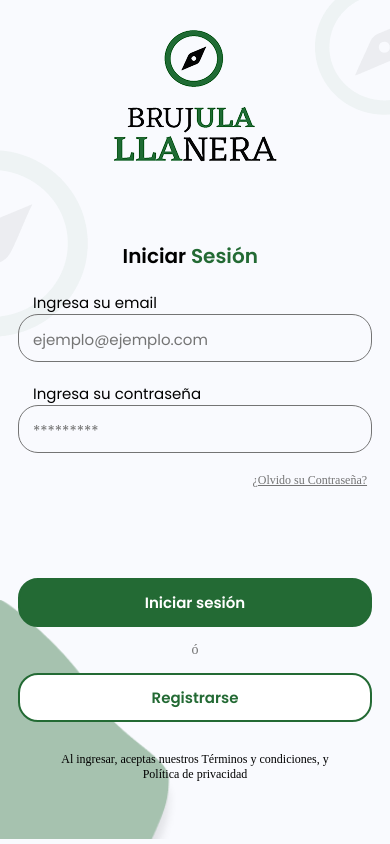
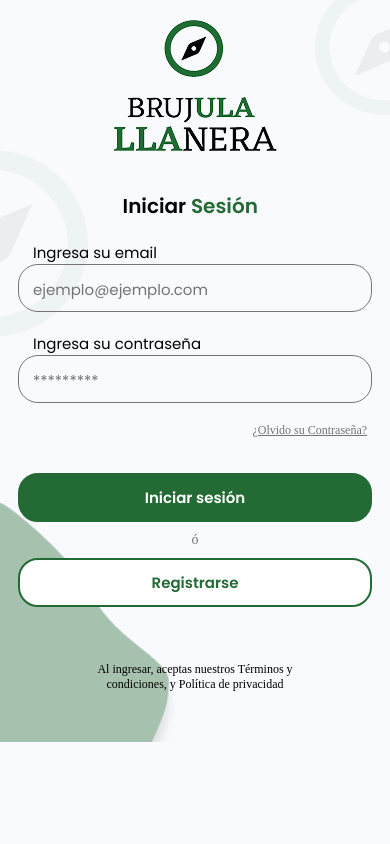
Before and after one commit to chrisfalla/Frontend_La_Brujula_Llanera, a React Native app: screen /Login in a window 390 px wide. Built offline with nearby package versions, Linux system fonts and the light colour scheme.

Commit message:
UI Implementation: Add absolute position to the button on all screens

```diff
--- a/src/presentation/screens/Favorites/FavoritesScreen.js
+++ b/src/presentation/screens/Favorites/FavoritesScreen.js
@@ -125,6 +125,7 @@ useEffect(() => {
   if (error) {
     return (
       <View style={styles.container}>
+
         <NavigationTopBar
           title="Mis favoritos"
           SecondIcon={null}
@@ -142,6 +143,7 @@ useEffect(() => {
 
   return (
     <View style={styles.container}>
+      <View style={styles.favoritesContainer}>
       <NavigationTopBar
         title="Mis favoritos"
         SecondIcon={null}
@@ -170,6 +172,7 @@ useEffect(() => {
         />
       )}
     </View>
+    </View>
   );
 };
 
@@ -179,9 +182,10 @@ const styles = StyleSheet.create({
     backgroundColor: '#fff',
     paddingVertical: 10,
   },
-  scrollView: {
-    paddingVertical: 10,
-    paddingHorizontal: 10, // Padding uniforme
+  favoritesContainer: {
+    marginTop: 12,
+    marginBottom: 50,
+    position: 'static'
   },
   columnWrapper: {
     justifyContent: 'space-between', // Distribuye el espacio entre las columnas
--- a/src/presentation/screens/Login/LoginScreen.js
+++ b/src/presentation/screens/Login/LoginScreen.js
@@ -156,17 +156,15 @@ const styles = StyleSheet.create({
   container: {
     flex: 1,
     backgroundColor: Colors.BackgroundPage,
-
   },
   scrollContainer: {
-    flexGrow: 1,
     alignItems: "center",
+
   },
   logoRight: {
     position: "absolute",
     right: 0,
     top: 0,
-    zIndex: 1,
   },
 
   logoLeft: {
@@ -179,8 +177,8 @@ const styles = StyleSheet.create({
   img: {
     width: 164,
     height: 151,
-    marginTop: 30,
-    marginBottom: 60,
+    marginTop: 20,
+    marginBottom: 20,
   },
   title: {
     color: Colors.Black,
@@ -209,32 +207,32 @@ const styles = StyleSheet.create({
     textDecorationLine: "underline",
   },
   buttonOne: {
-    marginTop: 90,
-    marginBottom: 10,
+    marginTop: 35
   },
   buttonTwo: {
-    marginTop: 10,
-    marginBottom: -20,
+    bottom: 15,
   },
   separator: {
     color: Colors.DarkGray,
     fontFamily: "Poppins",
     fontSize: 14,
-    marginBottom: 5,
-    marginTop: 5,
+    marginBottom: 15,
+    marginTop: 0,
     textAlign: "center",
   },
   footerContainer: {
     width: "75%",
-    marginTop: 50,
-    marginBottom: 60,
+    position: "relative",
+    marginBottom: 25,
   },
   footer: {
     textAlign: "center",
     fontFamily: "Regular",
     fontSize: 12,
     color: Colors.Black,
+    margin: 30,
   },
+
 });
 
 export default LoginScreen;
--- a/src/presentation/screens/ProfileInformation/ProfileInformationScreen.js
+++ b/src/presentation/screens/ProfileInformation/ProfileInformationScreen.js
@@ -5,7 +5,7 @@ import CustomButton from "../../components/CustomButton/CustomButton";
 import NavigationTopBar from "../../components/NavigationTopBar/NavigationTopBar";
 import { GlobalStyles, TextStyles, Colors } from "../../styles/styles";
 
-const InformationScreen = () => {
+const InformationScreen = ({ navigation }) => {
   const [isEditable, setIsEditable] = useState(false); // Estado para editar inputs
 
   const toggleEditMode = () => {
@@ -21,6 +21,8 @@ const InformationScreen = () => {
       <View style={styles.containerInformation}>
         <NavigationTopBar
           primaryIcon="chevron-back"
+          onBackPress={() => navigation.goBack()}
+          navigation={navigation}
           SecondIcon="pencil"
           useBackground={false}
           title={"Mí información"}
@@ -59,25 +61,31 @@ const styles = StyleSheet.create({
     flex: 1,
     backgroundColor: "#fff",
     paddingVertical: 10,
+
+
   },
   containerInformation: {
     marginTop: 10,
+    marginBottom: 50,
+
   },
   image: {
     width: 100,
     height: 100,
     alignSelf: "center", // reemplaza marginHorizontal: 'auto'
     marginTop: 20,
+    top: 20,
   },
   information: {
     marginTop: 40,
     marginBottom: 40,
     padding: 10,
+    top: 30,
   },
   button: {
-    padding: 10,
-    ...TextStyles.PoppinsRegular15,
-    color: Colors.ColorPrimary,
+    marginTop: 50,
+       top: 50,
+    paddingHorizontal: 10,
   },
 });
 
```
